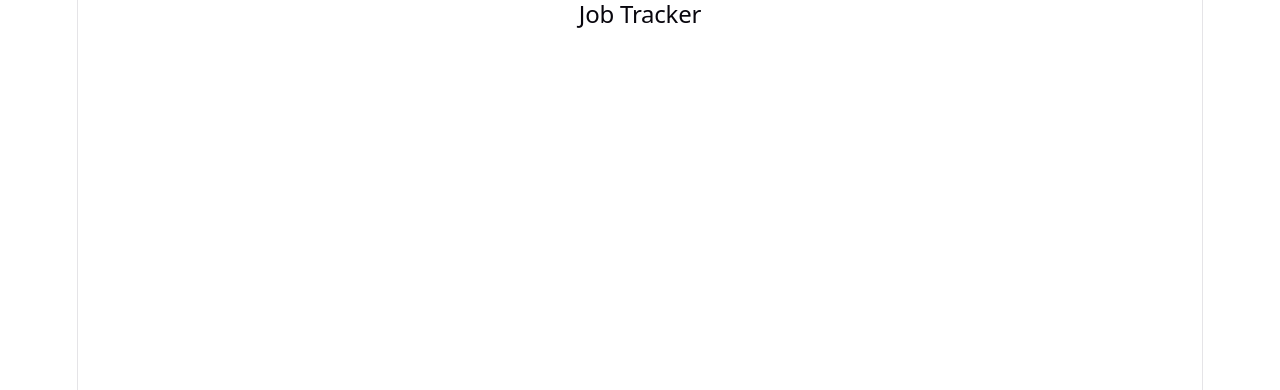
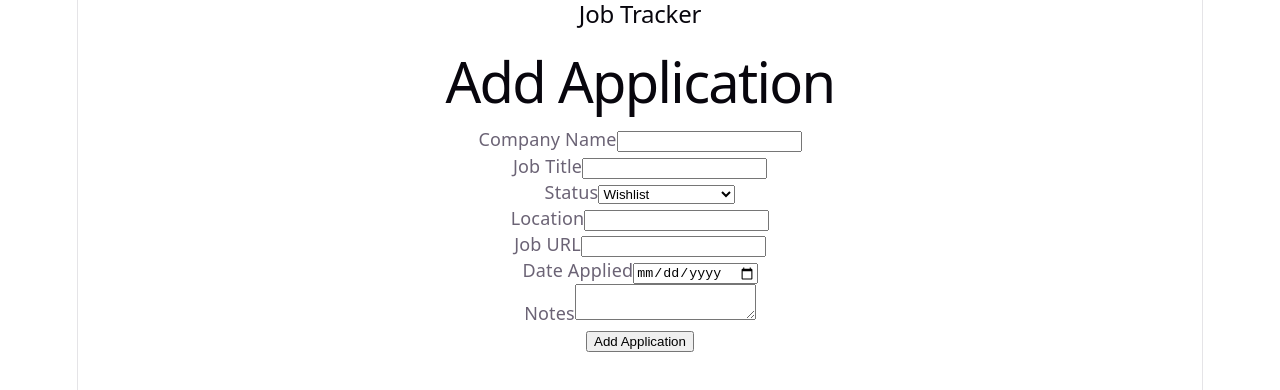
Before and after one commit to ToniiGP/job-application-tracker, a React app in the folder frontend/: page /applications/new in a window 1280 px wide. Before the commit this address had no page. Shown: the top 390 px of the page. Built offline with nearby package versions, Linux system fonts and the light colour scheme; the HTML template or start-up script is replaced by a standard one.

Commit message:
Implemented create applicaitions in the application side and connect it to the backend

```diff
--- a/frontend/src/App.jsx
+++ b/frontend/src/App.jsx
@@ -4,6 +4,7 @@ import Navbar from "./components/Navbar"
 import Login from "./pages/Login"
 import Register from "./pages/Register"
 import Dashboard from "./pages/Dashboard"
+import CreateApplication from "./pages/CreateApplication"
 
 function App() {
   return (
@@ -14,6 +15,7 @@ function App() {
         <Route path="/login" element={<Login />} />
         <Route path="/register" element={<Register />} />
         <Route path="/dashboard" element={<Dashboard />} />
+        <Route path="/applications/new" element={<CreateApplication />}/>
       </Routes>
     </BrowserRouter>
   )
--- /dev/null
+++ b/frontend/src/pages/CreateApplication.jsx
@@ -0,0 +1,133 @@
+import { useState } from "react"
+import { useNavigate } from "react-router-dom"
+
+function CreateApplication() {
+  const navigate = useNavigate()
+  const [companyName, setCompanyName] = useState("")
+  const [jobTitle, setJobTitle] = useState("")
+  const [status, setStatus] = useState("Wishlist")
+  const [location, setLocation] = useState("")
+  const [jobUrl, setJobUrl] = useState("")
+  const [dateApplied, setDateApplied] = useState("")
+  const [notes, setNotes] = useState("")
+  const [error, setError] = useState("")
+
+  async function handleSubmit(event) {
+    event.preventDefault()
+
+    const token = localStorage.getItem("token")
+
+    const response = await fetch("http://localhost:8000/applications/", {
+      method: "POST",
+      headers: {
+        "Content-Type": "application/json",
+        Authorization: `Bearer ${token}`,
+      },
+      body: JSON.stringify({
+        company_name: companyName,
+        job_title: jobTitle,
+        status: status,
+        location: location,
+        job_url: jobUrl,
+        date_applied: dateApplied || null,
+        notes: notes,
+      }),
+    })
+
+    const data = await response.json()
+
+    if (response.ok) {
+        console.log("SUCCESS - redirecting to dashboard")
+        setError("")
+        navigate("/dashboard")
+    } else {
+        console.log("ERROR:", data)
+        setError(data.detail || "Something went wrong")
+    }
+  }
+
+  return (
+    <div>
+      <h1>Add Application</h1>
+
+      <form onSubmit={handleSubmit}>
+        <div>
+          <label>Company Name</label>
+          <input
+            type="text"
+            value={companyName}
+            onChange={(event) => setCompanyName(event.target.value)}
+          />
+        </div>
+
+        <div>
+          <label>Job Title</label>
+          <input
+            type="text"
+            value={jobTitle}
+            onChange={(event) => setJobTitle(event.target.value)}
+          />
+        </div>
+
+        <div>
+          <label>Status</label>
+          <select
+            value={status}
+            onChange={(event) => setStatus(event.target.value)}
+          >
+            <option value="Wishlist">Wishlist</option>
+            <option value="Applied">Applied</option>
+            <option value="Online Assessment">Online Assessment</option>
+            <option value="Phone Screen">Phone Screen</option>
+            <option value="Technical Interview">Technical Interview</option>
+            <option value="Final Interview">Final Interview</option>
+            <option value="Offer">Offer</option>
+            <option value="Rejected">Rejected</option>
+            <option value="Withdrawn">Withdrawn</option>
+          </select>
+        </div>
+
+        <div>
+          <label>Location</label>
+          <input
+            type="text"
+            value={location}
+            onChange={(event) => setLocation(event.target.value)}
+          />
+        </div>
+
+        <div>
+          <label>Job URL</label>
+          <input
+            type="url"
+            value={jobUrl}
+            onChange={(event) => setJobUrl(event.target.value)}
+          />
+        </div>
+
+        <div>
+          <label>Date Applied</label>
+          <input
+            type="date"
+            value={dateApplied}
+            onChange={(event) => setDateApplied(event.target.value)}
+          />
+        </div>
+
+        <div>
+          <label>Notes</label>
+          <textarea
+            value={notes}
+            onChange={(event) => setNotes(event.target.value)}
+          />
+        </div>
+
+        {error && <p>{error}</p>}
+
+        <button type="submit">Add Application</button>
+      </form>
+    </div>
+  )
+}
+
+export default CreateApplication
--- a/frontend/src/pages/Dashboard.jsx
+++ b/frontend/src/pages/Dashboard.jsx
@@ -1,7 +1,9 @@
 import { useEffect, useState } from "react"
+import ApplicationCard from "../components/ApplicationCard"
 
 function Dashboard() {
   const [user, setUser] = useState(null)
+  const [applications, setApplications] = useState([])
 
   useEffect(() => {
     async function fetchUser() {
@@ -20,16 +22,42 @@ function Dashboard() {
       }
     }
 
+    async function fetchApplications() {
+      const token = localStorage.getItem("token")
+
+      const response = await fetch("http://localhost:8000/applications/", {
+        headers: {
+          Authorization: `Bearer ${token}`,
+        },
+      })
+
+      const data = await response.json()
+
+      if (response.ok) {
+        setApplications(data)
+      }
+    }
+
     fetchUser()
+    fetchApplications()
   }, [])
 
   return (
     <div>
       <h1>Dashboard</h1>
 
-      {user && (
-        <p>Welcome, {user.username}!</p>
-      )}
+      {user && <p>Welcome, {user.username}!</p>}
+
+      <h2>Your Applications</h2>
+
+      {applications.map((application) => (
+        <ApplicationCard
+          key={application.id}
+          company={application.company_name}
+          jobTitle={application.job_title}
+          status={application.status}
+        />
+      ))}
     </div>
   )
 }
```
